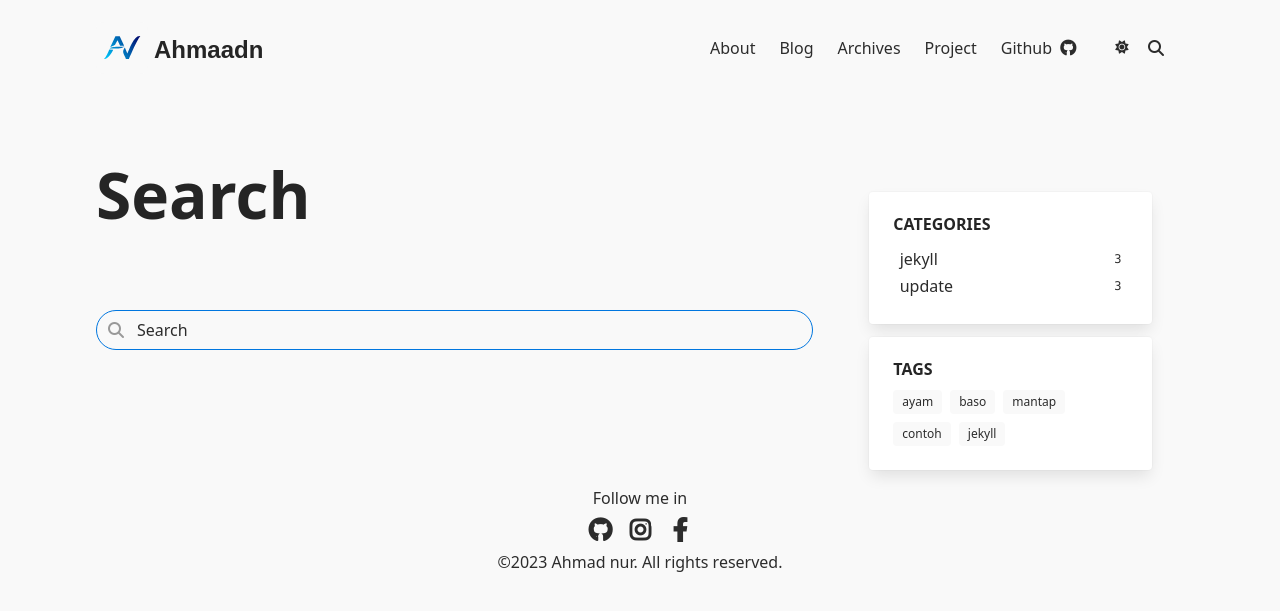
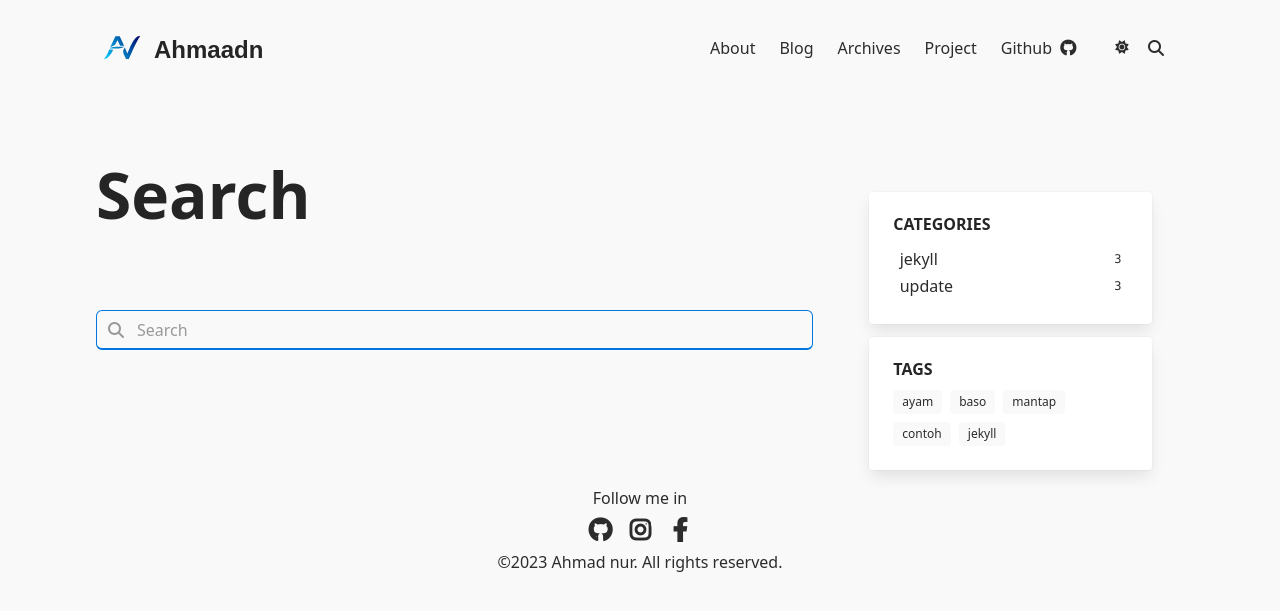
Before and after one commit to ahmaadn/ahmaadn.github.io, a Jekyll site: the page built from search.html, in a window 1280 px wide. Shown: the top 611 px of the page. Built offline with Jekyll 4.4.1, drawn with Linux system fonts in a browser that asks for light colours; comment, search, counter and statistics services are not loaded.

Commit message:
radius berder di kurangi pada search input

```diff
--- a/_sass/_base.scss
+++ b/_sass/_base.scss
@@ -376,8 +376,10 @@ input, .input {
     color: var(--font-text-color);
     background-color: var(--bg-color) !important;
 	box-shadow: none !important;
+	border-bottom: 2px solid var(--hover-color);
+	border-radius: 6px;
     &::placeholder {
-        color: var(--font-text-color);
+        color: var(--font-text-color-muted);
     }
     &:-webkit-autofill,
     &:-webkit-autofill:hover,
@@ -387,6 +389,7 @@ input, .input {
         -webkit-box-shadow: 0 0 0px 30px var(--bg-color) inset;
         transition: background-color 5000s ease-in-out 0s;
 		border-color: var(--hover-color);
+		border-bottom: 2px solid var(--hover-color);
     }
 }
 
@@ -434,11 +437,11 @@ a.navbar-item {
 		background-color: var(--bg-hover-color);
 		color: inherit;
 	}
-	&.is-active {
+	&.is-active:not(:hover) {
 		background-color: transparent;
-		span {
-			color: var(--theme-color) !important;
-		}
+	}
+	&.is-active span {
+		color: var(--theme-color) !important;
 	}
 }
 
--- a/search.html
+++ b/search.html
@@ -16,10 +16,10 @@ permalink: /search/
 
 <div class="field">
     <p class="control has-icons-left">
-      <input id="search-input" class="input is-primary is-rounded" type="text" placeholder="Search">
-      <span class="icon is-left">
+        <input id="search-input" class="input is-primary" type="text" placeholder="Search">
+        <span class="icon is-left">
         <i class="fa-solid fa-magnifying-glass"></i>
-      </span>
+        </span>
     </p>
 </div>
 
```
